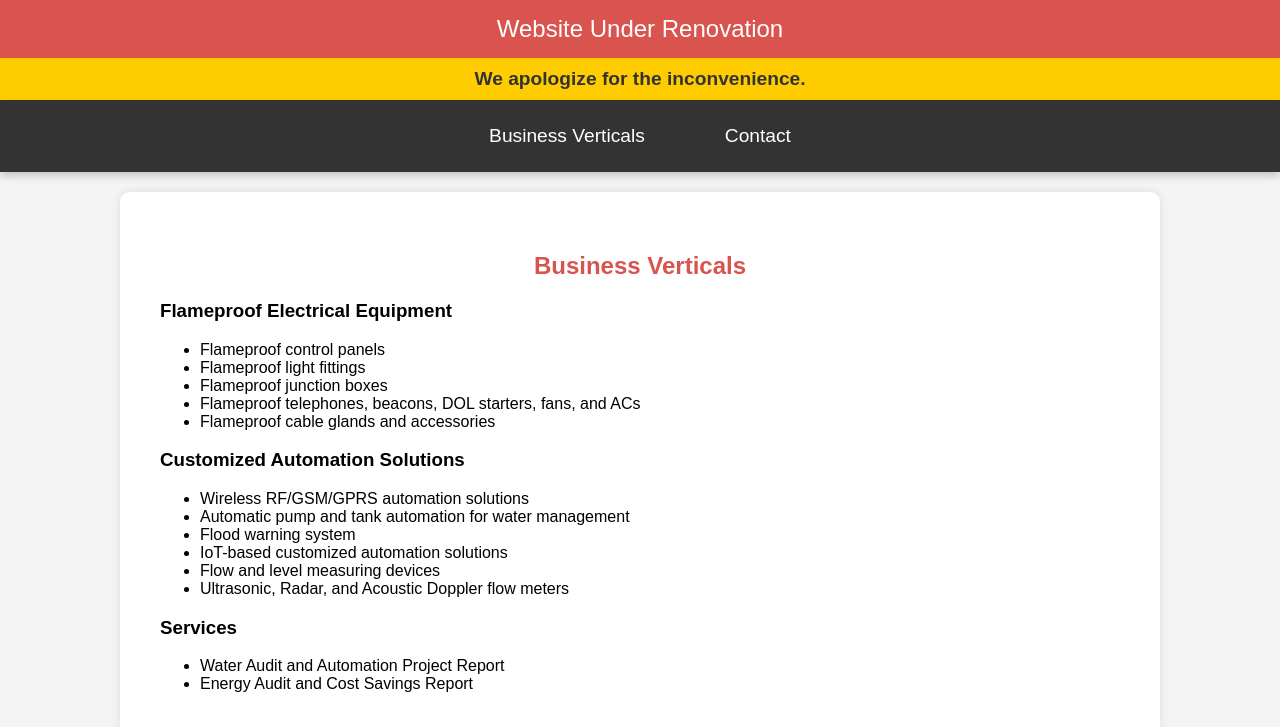
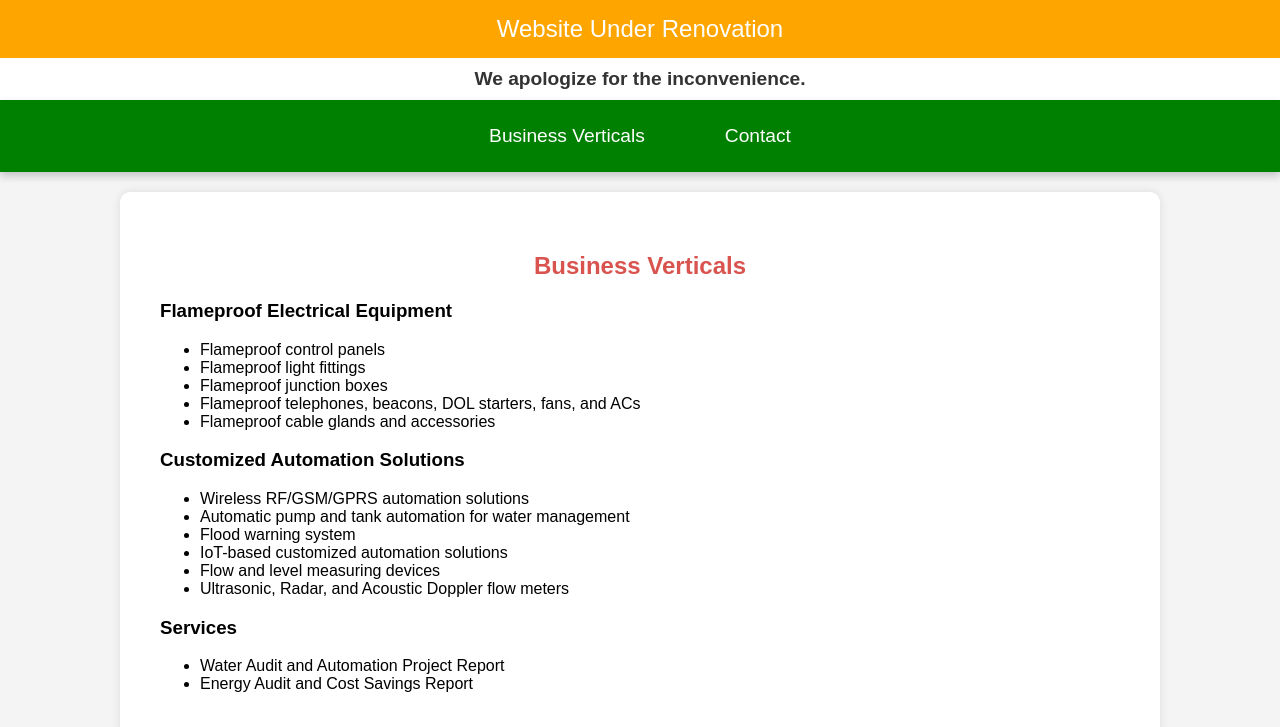
Before and after one commit to Vaibhav0216/amset, a plain HTML site: page index.html in a window 1280 px wide. Shown: the top 727 px of the page. Drawn offline with Linux system fonts and the light colour scheme.

Commit message:
Update index.html

```diff
--- a/index.html
+++ b/index.html
@@ -12,14 +12,14 @@
             background-color: #f4f4f4;
         }
         header {
-            background: #d9534f;
+            background: #FFA500;
             color: white;
             text-align: center;
             padding: 15px 0;
             font-size: 1.5em;
         }
         .notice {
-            background: #ffcc00;
+            background: white;
             color: #333;
             text-align: center;
             padding: 10px;
@@ -29,7 +29,7 @@
         nav {
             display: flex;
             justify-content: center;
-            background: #333;
+            background: green;
             padding: 15px;
             box-shadow: 0px 4px 8px rgba(0, 0, 0, 0.2);
         }
```
